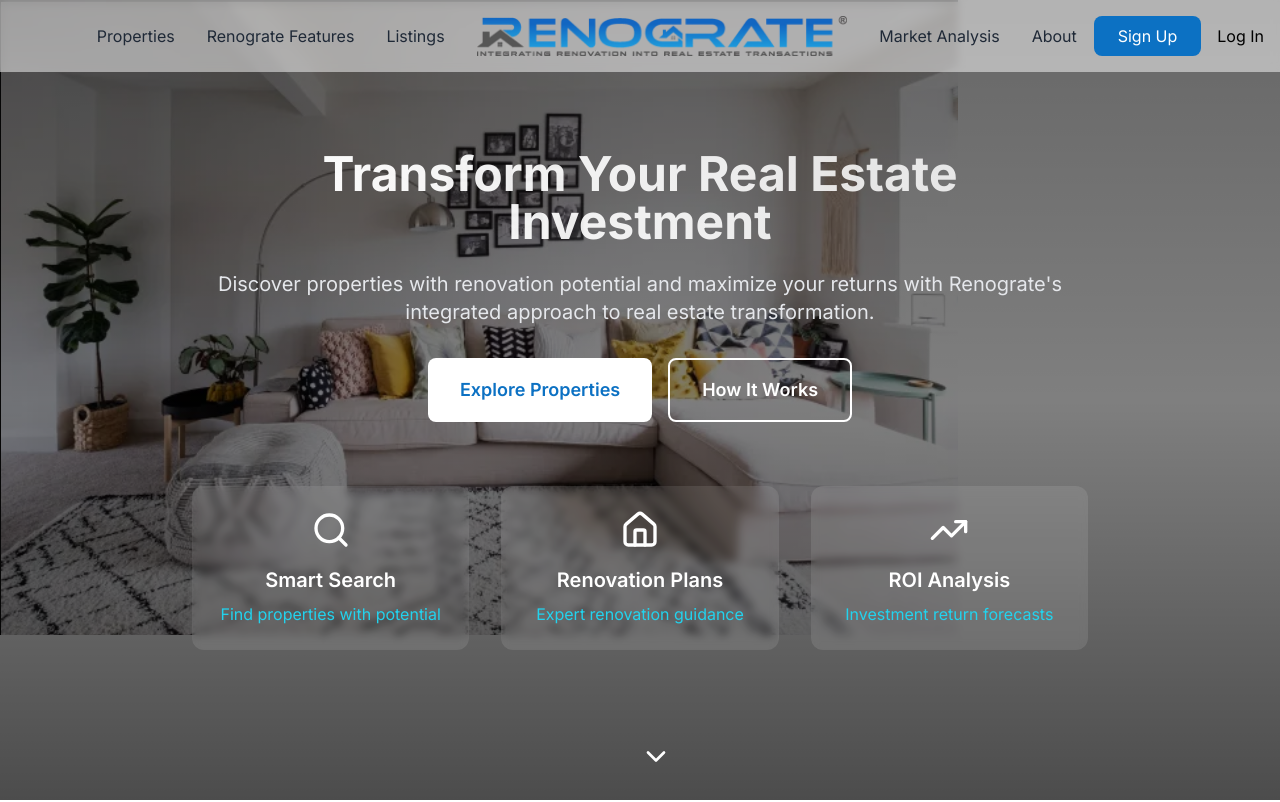
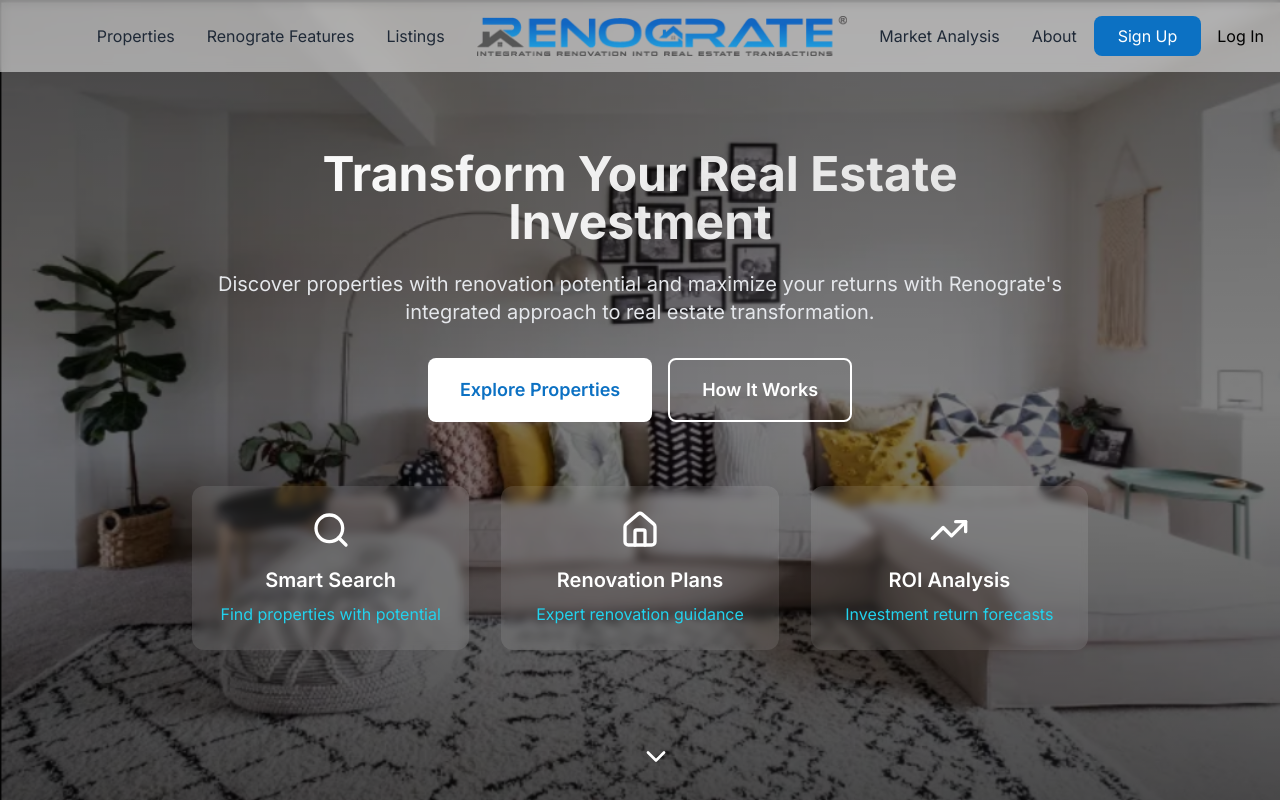
Before and after one commit to NxtGen-Dev-ZAH/Renograte, a Next.js app: page / in a window 1280 px wide. Shown: the top 802 px of the page. Built offline with nearby package versions, Linux system fonts and the light colour scheme.

Commit message:
firebase

```diff
--- a/components/Hero.tsx
+++ b/components/Hero.tsx
@@ -44,8 +44,7 @@ export default function Hero() {
         <img
           src="/imagemain.png"
           alt="Modern home interior"
-          // fill
-          className="object-cover"
+          className="object-fill w-full h-full"
           //quality={100}
         />
       </motion.div>
```
